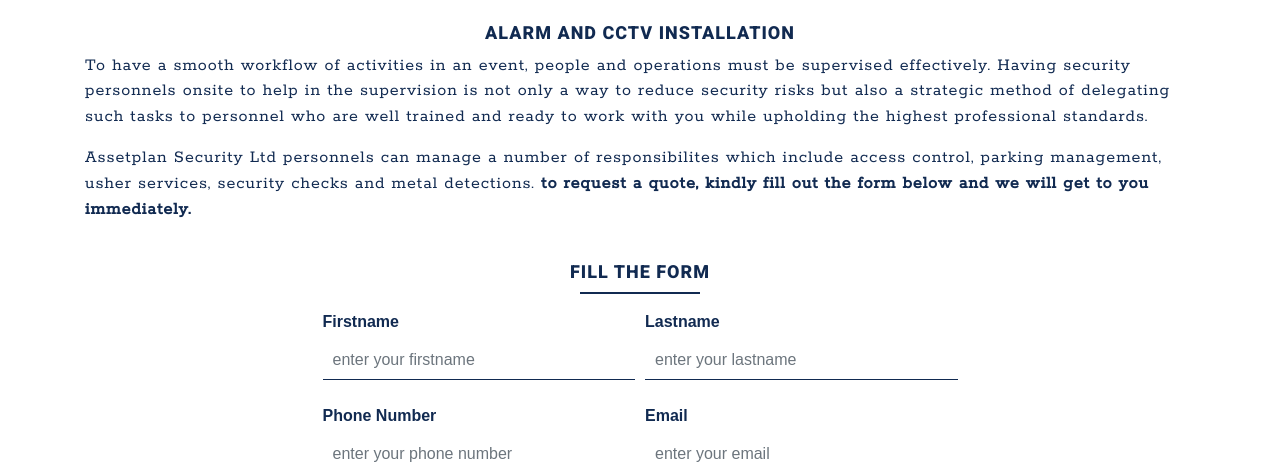
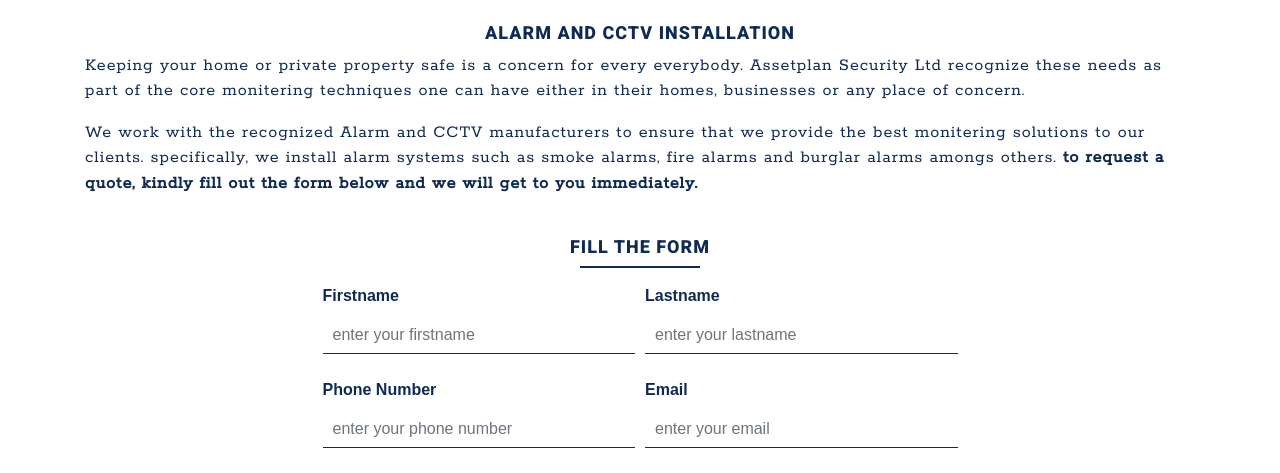
Before and after one commit to chirchir12/assetplan, a Django app: page /services/alarm-and-cctv-installation/ in a window 1280 px wide. Shown: the part 56-529 px from the top of the page. Run offline with Django 3.2, Linux system fonts and the light colour scheme; some libraries are stand-ins or nearby versions.

Commit message:
alarm and cctv installation

```diff
--- a/services/templates/services/alarm_and_cctv_installation.html
+++ b/services/templates/services/alarm_and_cctv_installation.html
@@ -7,8 +7,8 @@
 	<div class="row mt-4">
 		<div class="col brief bodytext-p">
 			<h4 class="text-center subtitle">Alarm and CCTV Installation</h4>
-			<p> To have a smooth workflow of activities in an event, people and operations must be supervised effectively. Having security personnels onsite to help in the supervision is not only a way to reduce security risks but also a strategic method of delegating such tasks to personnel who are well trained and ready to work with you while upholding the highest professional standards.  </p>
-			<p>Assetplan Security Ltd personnels can manage a number of responsibilites which include access control, parking management, usher services, security checks and metal detections. <b>to request a quote, kindly fill out the form below and we will get to you immediately.</b></p>
+			<p> Keeping your home or private property safe is a concern for every everybody. Assetplan Security Ltd recognize these needs as part of the core monitering techniques one can have either in their homes, businesses or any place of concern. </p>
+			<p>We work with the recognized Alarm and CCTV manufacturers to ensure that we provide the best monitering solutions to our clients. specifically, we install alarm systems such as smoke alarms, fire alarms and burglar alarms amongs others. <b>to request a quote, kindly fill out the form below and we will get to you immediately.</b></p>
 		</div>
 	</div>
 	<div class="row my-4">
```
